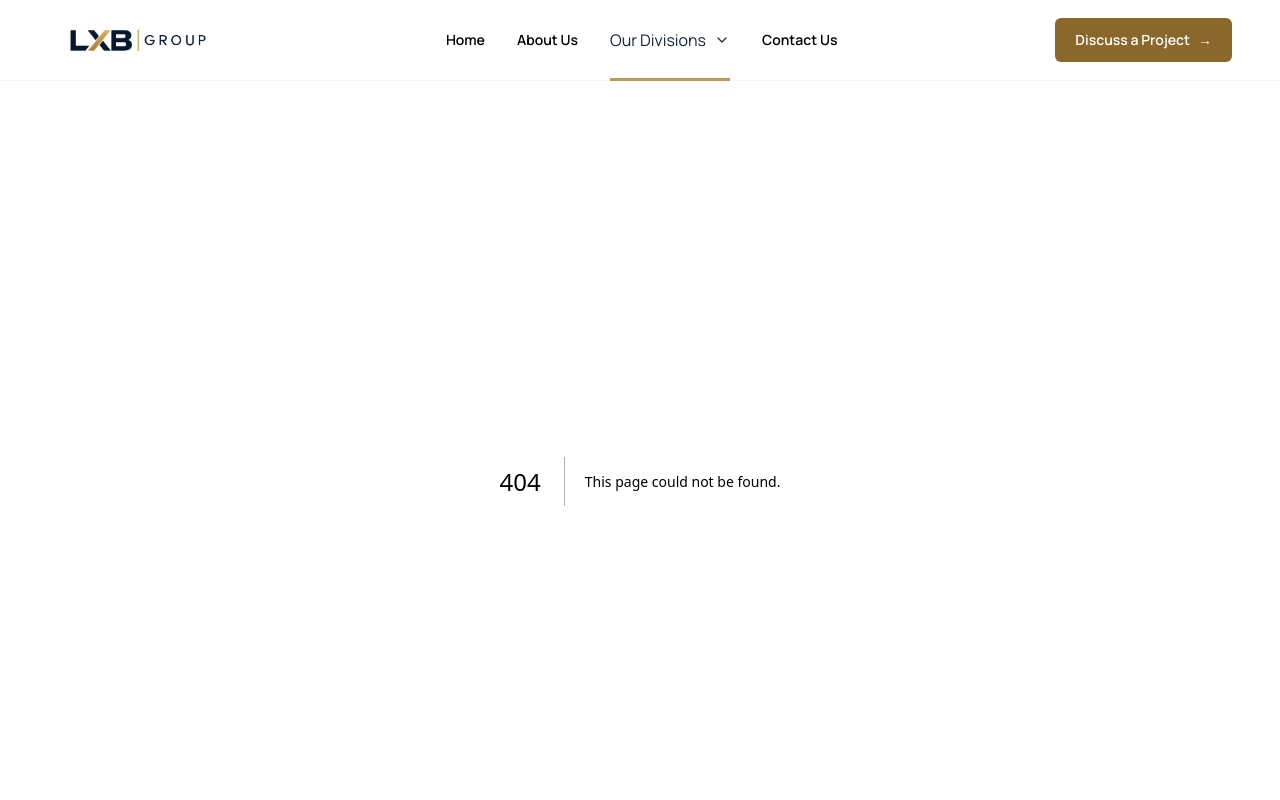
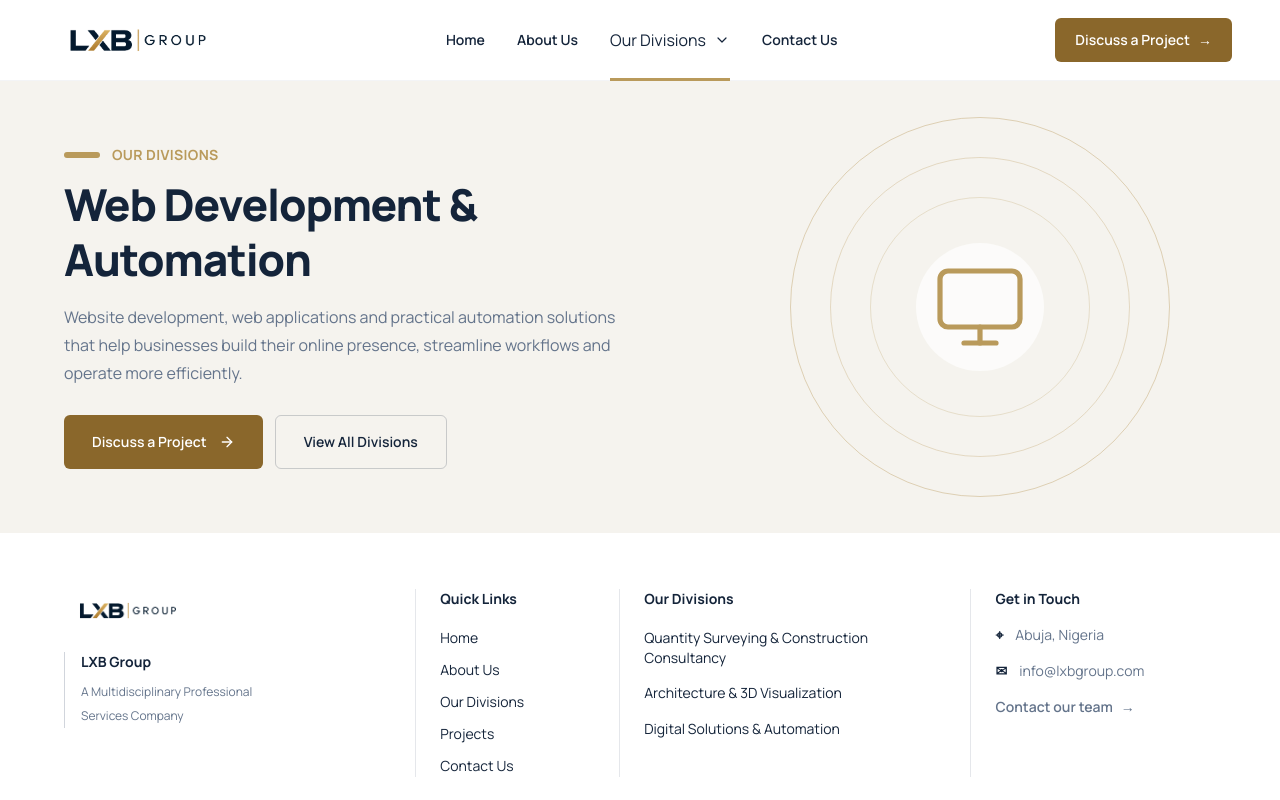
Before and after one commit to Meetkamal256/lxb-group-website, a Next.js app: page /divisions/digital-solutions in a window 1280 px wide. Before the commit this address had no page. Shown: the top 800 px of the page. Built offline with nearby package versions, Linux system fonts and the light colour scheme.

Commit message:
feat(digital-solutions): add hero section and reusable page actions

```diff
--- /dev/null
+++ b/app/components/digital-solutions/Digital-solutions-hero.tsx
@@ -0,0 +1,54 @@
+import Link from "next/link";
+import { FiArrowRight, FiMonitor } from "react-icons/fi";
+import PageActions from "../shared/Page-actions";
+
+export default function DigitalSolutionsHero() {
+  return (
+    <section className="relative overflow-hidden bg-off-white">
+      <div className="container-main relative grid min-h-75 items-center gap-10 py-12 sm:py-14 lg:min-h-85 lg:grid-cols-[1.15fr_0.85fr] lg:py-16">
+        {/* Hero Content */}
+        <div className="relative z-10 max-w-2xl">
+          <div className="mb-3 flex items-center gap-3">
+            <span className="h-1.5 w-9 rounded-full bg-gold" />
+            <span className="text-sm font-bold uppercase tracking-wide text-gold">
+              Our Divisions
+            </span>
+          </div>
+
+          <h1 className="max-w-2xl text-3xl font-extrabold leading-tight tracking-tight text-navy sm:text-4xl lg:text-[2.75rem]">
+            Web Development & Automation
+          </h1>
+
+          <p className="mt-4 max-w-xl text-sm leading-7 text-slate sm:text-base">
+            Website development, web applications and practical automation
+            solutions that help businesses build their online presence,
+            streamline workflows and operate more efficiently.
+          </p>
+
+          {/* Action Buttons */}
+          <PageActions
+            primaryLabel="Discuss a Project"
+            primaryHref="/contact"
+            secondaryLabel="View All Divisions"
+            secondaryHref="/divisions"
+          />
+        </div>
+
+        {/* Decorative Laptop Illustration */}
+        <div className="relative hidden h-67.5 items-center justify-center lg:flex">
+          <div className="absolute h-95 w-95 rounded-full border border-gold/40" />
+          <div className="absolute h-75 w-75 rounded-full border border-gold/30" />
+          <div className="absolute h-55 w-55 rounded-full border border-gold/25" />
+
+          <div className="relative flex h-32 w-32 items-center justify-center rounded-full bg-white/70">
+            <FiMonitor
+              className="h-24 w-24 text-gold"
+              strokeWidth={1.3}
+              aria-hidden="true"
+            />
+          </div>
+        </div>
+      </div>
+    </section>
+  );
+}
--- a/app/components/divisions/Divisions-hero.tsx
+++ b/app/components/divisions/Divisions-hero.tsx
@@ -1,3 +1,5 @@
+import PageActions from "../shared/Page-actions";
+
 export default function DivisionsHero() {
   return (
     <section className="relative overflow-hidden bg-off-white">
--- /dev/null
+++ b/app/components/shared/Page-actions.tsx
@@ -0,0 +1,35 @@
+import Link from "next/link";
+import { FiArrowRight } from "react-icons/fi";
+
+type PageActionsProps = {
+  primaryLabel: string;
+  primaryHref: string;
+  secondaryLabel: string;
+  secondaryHref: string;
+};
+
+export default function PageActions({
+  primaryLabel,
+  primaryHref,
+  secondaryLabel,
+  secondaryHref,
+}: PageActionsProps) {
+  return (
+    <div className="mt-7 flex w-full flex-col gap-3 sm:w-auto sm:flex-row sm:flex-wrap">
+      <Link
+        href={primaryHref}
+        className="inline-flex items-center text-white! justify-center gap-3 rounded-md bg-[#8A672B] px-5 py-3 text-xs font-semibold transition-colors hover:bg-[#765722] sm:px-7 sm:py-4 sm:text-sm"
+      >
+        {primaryLabel}
+        <FiArrowRight className="h-4 w-4" aria-hidden="true" />
+      </Link>
+
+      <Link
+        href={secondaryHref}
+        className="inline-flex items-center justify-center rounded-md border border-[#14243A]/20 px-5 py-3 text-xs font-semibold text-[#14243A] transition-colors hover:border-[#B99A5B] hover:bg-[#F5F3EE] sm:px-7 sm:py-4 sm:text-sm"
+      >
+        {secondaryLabel}
+      </Link>
+    </div>
+  );
+}
--- /dev/null
+++ b/app/divisions/digital-solutions/page.tsx
@@ -0,0 +1,9 @@
+import DigitalSolutionsHero from "../../components/digital-solutions/Digital-solutions-hero";
+
+export default function DigitalSolutionsPage() {
+  return (
+    <main>
+      <DigitalSolutionsHero />
+    </main>
+  );
+}
```
